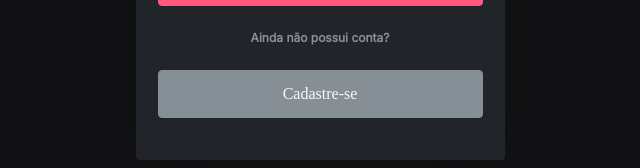
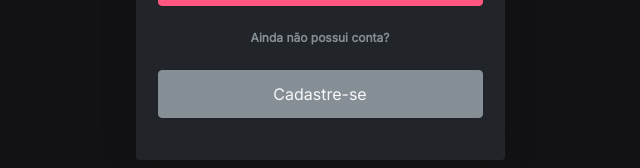
Before and after one commit to Kenzie-Academy-Brasil-Developers/Kenzie-Academy-Brasil-Developers-react-entrega-kenzie-hub-_luisfilipe21, a React (Vite) app: page / in a window 1280 px wide. Shown: the part 403-571 px from the top of the page, without its empty margins (320-960 px from the left). Built offline with nearby package versions, Linux system fonts and the light colour scheme.

Commit message:
fix: botão fora do padrão

```diff
--- a/src/components/forms/LoginForm/style.module.scss
+++ b/src/components/forms/LoginForm/style.module.scss
@@ -19,5 +19,6 @@
         background: var(--grey-3);
         text-decoration: none;
         color: var(--grey-0);
+        font-family: var(--font-primary);
     }
 }
```
Also changed, not shown: 1 other file (tests, documents, lock files or other folders).
